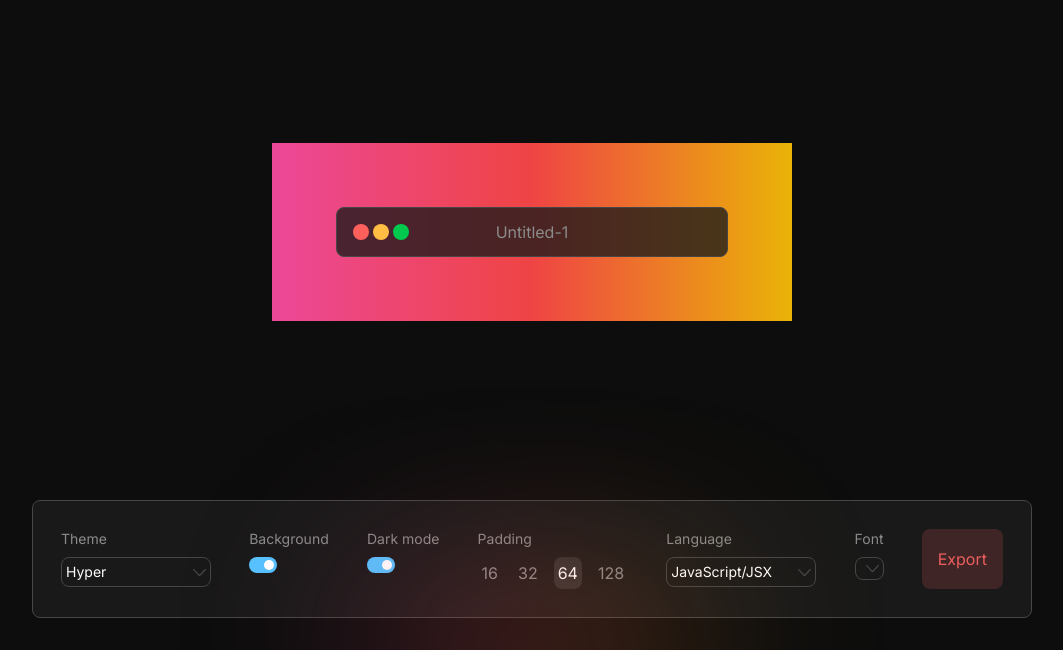
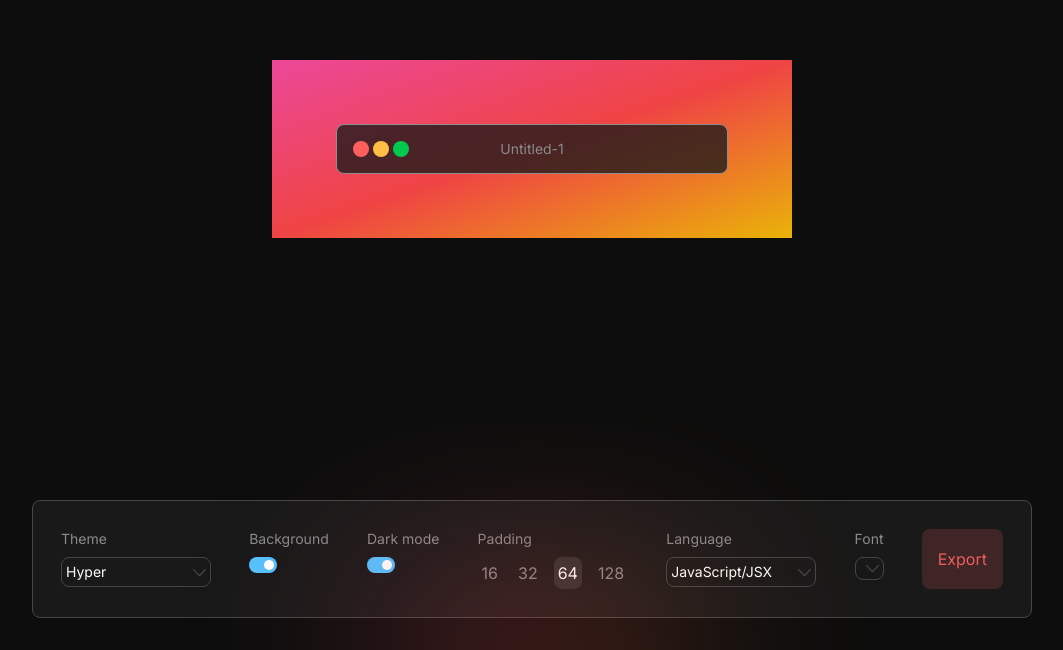
Before and after one commit to BohdanShh/Beauty-Code-Snapshot, a Next.js app: page / in a window 1280 px wide. Shown: the part 150-800 px from the top of the page, without its empty margins (108-1171 px from the left). Built offline with nearby package versions, Linux system fonts and the light colour scheme.

Commit message:
Rewrote resize logic

```diff
--- a/package.json
+++ b/package.json
@@ -16,6 +16,7 @@
     "mobx-react-lite": "^4.0.5",
     "next": "14.0.2",
     "npm": "^10.2.3",
+    "re-resizable": "^6.9.11",
     "react": "^18",
     "react-dom": "^18"
   },
--- a/src/constants/index.ts
+++ b/src/constants/index.ts
@@ -20,17 +20,21 @@ export const THEME_CLASSES: ThemeClasses = {
   hawaii: 'Hawaii',
   valentine: 'Valentine',
   witch: 'Witch',
+  emerald: 'Emerald',
+  blueFlame: 'Blue Flame',
 };
 
 export const THEME_VALUES = {
-  hyper: 'bg-gradient-to-r from-pink-500 via-red-500 to-yellow-500',
-  oceanic: 'bg-gradient-to-r from-green-300 via-blue-500 to-purple-600',
-  cottonCandy: 'bg-gradient-to-r from-pink-300 via-purple-300 to-indigo-400',
-  gotham: 'bg-gradient-to-r from-gray-700 via-gray-900 to-black',
-  blueSteel: 'bg-gradient-to-r from-gray-400 via-gray-600 to-blue-800',
-  hawaii: 'bg-gradient-to-r from-green-300 via-yellow-300 to-pink-300',
-  valentine: 'bg-gradient-to-r from-red-200 to-red-600',
-  witch: 'bg-gradient-to-r from-slate-900 via-purple-900 to-slate-900',
+  hyper: 'bg-gradient-to-br from-pink-500 via-red-500 to-yellow-500',
+  oceanic: 'bg-gradient-to-br from-green-300 via-blue-500 to-purple-600',
+  cottonCandy: 'bg-gradient-to-br from-pink-300 via-purple-300 to-indigo-400',
+  gotham: 'bg-gradient-to-br from-gray-700 via-gray-900 to-black',
+  blueSteel: 'bg-gradient-to-br from-gray-400 via-gray-600 to-blue-800',
+  hawaii: 'bg-gradient-to-br from-green-300 via-yellow-300 to-pink-300',
+  valentine: 'bg-gradient-to-br from-red-200 to-red-600',
+  witch: 'bg-gradient-to-br from-slate-900 via-purple-900 to-slate-900',
+  emerald: 'bg-gradient-to-br from-emerald-500 to-lime-600',
+  blueFlame: 'bg-gradient-to-br from-amber-200 via-violet-600 to-sky-900',
 };
 
 export const LANGUAGE_CLASSES: LanguagesClasses = {
--- a/src/features/CodeField/index.tsx
+++ b/src/features/CodeField/index.tsx
@@ -1,29 +1,34 @@
 'use client';
 
 import { FC } from 'react';
+import { Resizable } from 're-resizable';
 
 import Editor from 'src/features/Editor';
 
 import { useCodeField } from 'src/features/CodeField/useCodeField';
 import { ThemeClasses } from 'src/types';
-import { THEME_VALUES } from 'src/constants';
+import { SearchParam, THEME_VALUES } from 'src/constants';
 
 const CodeEditor: FC = () => {
-  const { isDragging, userPreferences, handleMouseDown, handleMouseMove, handleMouseUp } =
+  const { isDragging, userPreferences, handleResizeStart, handleResize, handleResizeStop } =
     useCodeField();
 
   return (
+    <Resizable
+      defaultSize={{ width: userPreferences.width || 520, height: 380 }}
+      minWidth={520}
+      maxWidth={920}
+      onResizeStart={handleResizeStart}
+      onResize={handleResize}
+      onResizeStop={handleResizeStop}
+    >
       <div className=" relative flex flex-col gap-3">
         <div
           className={`"h-[380px] ${THEME_VALUES?.[userPreferences.theme as keyof ThemeClasses]}`}
           style={{
-          width: `${userPreferences.width}px`,
             padding: userPreferences.padding,
             resize: 'horizontal',
           }}
-        onMouseDown={handleMouseDown}
-        onMouseUp={handleMouseUp}
-        onMouseMove={handleMouseMove}
         >
           <Editor />
         </div>
@@ -35,6 +40,7 @@ const CodeEditor: FC = () => {
           {userPreferences.width}px
         </div>
       </div>
+    </Resizable>
   );
 };
 
--- a/src/features/CodeField/useCodeField.ts
+++ b/src/features/CodeField/useCodeField.ts
@@ -1,4 +1,5 @@
-import { MouseEvent, useState } from 'react';
+import { useState } from 'react';
+import { ResizeCallback } from 're-resizable';
 
 import { SearchParam } from 'src/constants';
 import { useUrlManager } from 'src/hooks/useUrlManager';
@@ -9,34 +10,24 @@ export const useCodeField = () => {
   const userPreferences = useGetUserPreferences();
 
   const [isDragging, setIsDragging] = useState<boolean>(false);
-  const [startX, setStartX] = useState<number>(0);
 
-  const handleMouseDown = (event: MouseEvent<HTMLDivElement>): void => {
+  const handleResizeStart = (): void => {
     setIsDragging(true);
-    setStartX(event.clientX);
   };
 
-  const handleMouseMove = (event: MouseEvent<HTMLDivElement>): void => {
-    if (isDragging) {
-      const newWidth = userPreferences.width + (event.clientX - startX);
+  const handleResize: ResizeCallback = (event, direction, ref, delta): void => {
+    addSearchParam(SearchParam.width, ref.clientWidth.toString());
 
-      if (newWidth < 520 || newWidth > 920) return;
-
-      setStartX(event.clientX);
-
-      addSearchParam(SearchParam.width, newWidth.toString());
-
-      userPreferences.setWidth(newWidth);
-    }
+    userPreferences.setWidth(ref.clientWidth);
   };
 
-  const handleMouseUp = (): void => setIsDragging(false);
+  const handleResizeStop = (): void => setIsDragging(false);
 
   return {
     isDragging,
     userPreferences,
-    handleMouseDown,
-    handleMouseMove,
-    handleMouseUp,
+    handleResizeStart,
+    handleResize,
+    handleResizeStop,
   };
 };
--- a/src/features/Editor/index.tsx
+++ b/src/features/Editor/index.tsx
@@ -7,7 +7,7 @@ const Editor: FC = () => {
   const { editMode, userPreferences, handleClick, handleChange, handleBlur } = useEditor();
 
   return (
-    <div className="relative w-full h-full p-4 rounded-lg border-[1px] border-[#464646] bg-[#191919c4]">
+    <div className="relative w-full h-full p-4 rounded-lg border-[1px] border-[#8f8f8f] bg-[#191919c4]">
       <div>
         <div className="flex items-center gap-1">
           <div className={`${styles.circle} bg-[#ff605c]`} />
--- a/src/features/Editor/styles.module.css
+++ b/src/features/Editor/styles.module.css
@@ -3,5 +3,5 @@
 }
 
 .titleField {
-  @apply absolute top-4 left-1/2 -translate-x-1/2 leading-4 text-center text-[#8b8b8b];
+  @apply absolute top-4 left-1/2 -translate-x-1/2 leading-4 text-sm text-center text-[#8b8b8b];
 }
--- a/src/features/SettingsBar/index.tsx
+++ b/src/features/SettingsBar/index.tsx
@@ -20,8 +20,6 @@ const SettingsBar: FC = () => {
     handleLanguageChange,
     handleThemeChange,
   } = useSettingsBar();
-
-  console.log(userPreferences);
 
   return (
     <div className="fixed bottom-8 left-1/2 flex max-w-[1000px] w-full justify-between border-[1px] border-[#464646] p-7 rounded-lg bg-[#191919] -translate-x-1/2">
--- a/src/types/index.ts
+++ b/src/types/index.ts
@@ -23,6 +23,8 @@ export type ThemeClasses = {
   blueSteel: string;
   hawaii: string;
   witch: string;
+  emerald: string;
+  blueFlame: string;
 };
 
 export type LanguagesClasses = {
```
Also changed, not shown: 1 other file (tests, documents, lock files or other folders). Lines whose indentation alone changed are shown as unchanged.
